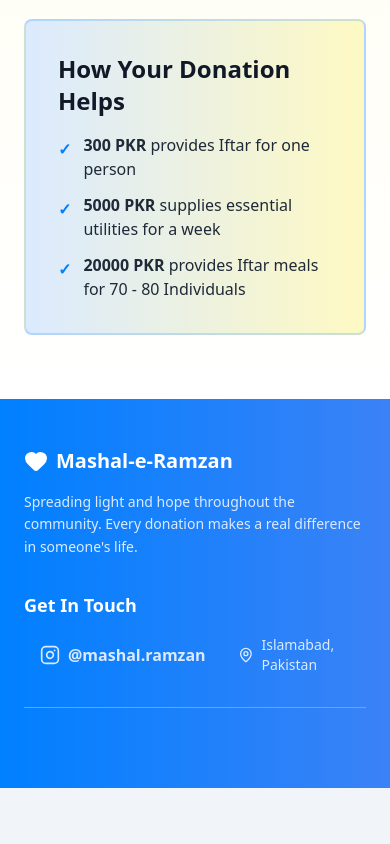
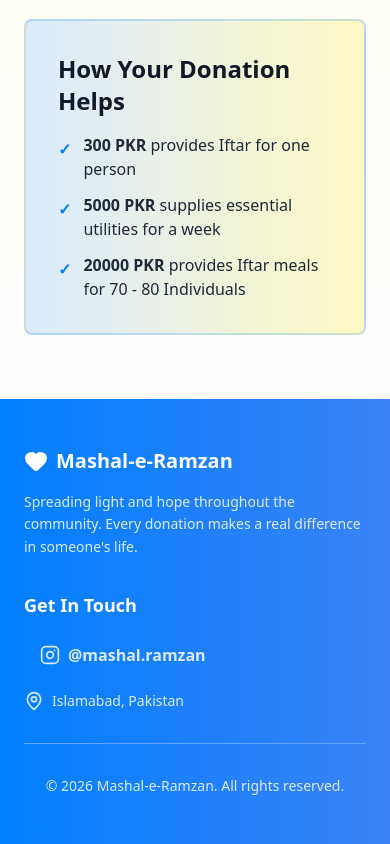
Before and after one commit to myaark/mashaleramzan, a Next.js app: page / in a window 390 px wide. Shown: the part 1969-2813 px from the top of the page. Before the commit the page ends 2757 px from the top, so only its background shows below. Built offline with nearby package versions, Linux system fonts and the light colour scheme.

Commit message:
feat: update footer layout and add copyright notice

```diff
--- a/components/footer.tsx
+++ b/components/footer.tsx
@@ -8,7 +8,7 @@ export default function Footer() {
     <footer className="w-full bg-gradient-to-r from-primary to-blue-500 text-white">
       <div className="max-w-6xl mx-auto px-6 py-12">
         {/* Main Footer Content */}
-        <div className="grid md:grid-cols-2 gap-8 mb-8">
+        <div className="grid grid-cols-1 sm:grid-cols-2 gap-8 mb-8">
           {/* About */}
           <div>
             <div className="flex items-center gap-2 mb-4">
@@ -22,9 +22,9 @@ export default function Footer() {
           </div>
 
           {/* Get In Touch - Right Side */}
-          <div className="flex flex-col items-start md:items-end">
+          <div className="flex flex-col items-start sm:items-end">
             <h4 className="text-lg font-semibold mb-4">Get In Touch</h4>
-            <div className="flex items-center gap-4">
+            <div className="flex flex-col sm:flex-row items-start sm:items-center gap-4">
               <a
                 href="https://instagram.com"
                 target="_blank"
@@ -44,6 +44,11 @@ export default function Footer() {
 
         {/* Divider */}
         <div className="border-t border-blue-400 my-8" />
+
+        {/* Footer Bottom */}
+        <div className="text-center text-sm text-blue-100">
+          &copy; {currentYear} Mashal-e-Ramzan. All rights reserved.
+        </div>
       </div>
     </footer>
   )
```
